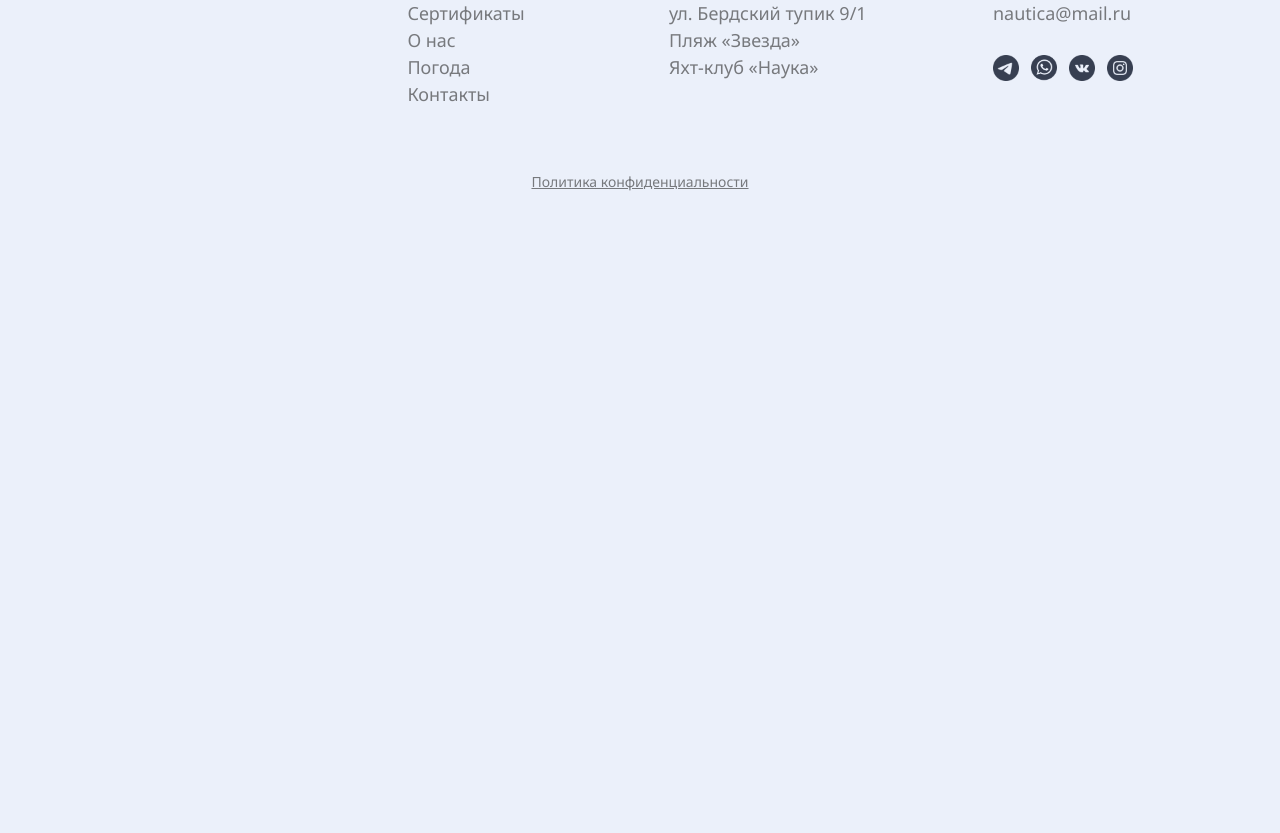
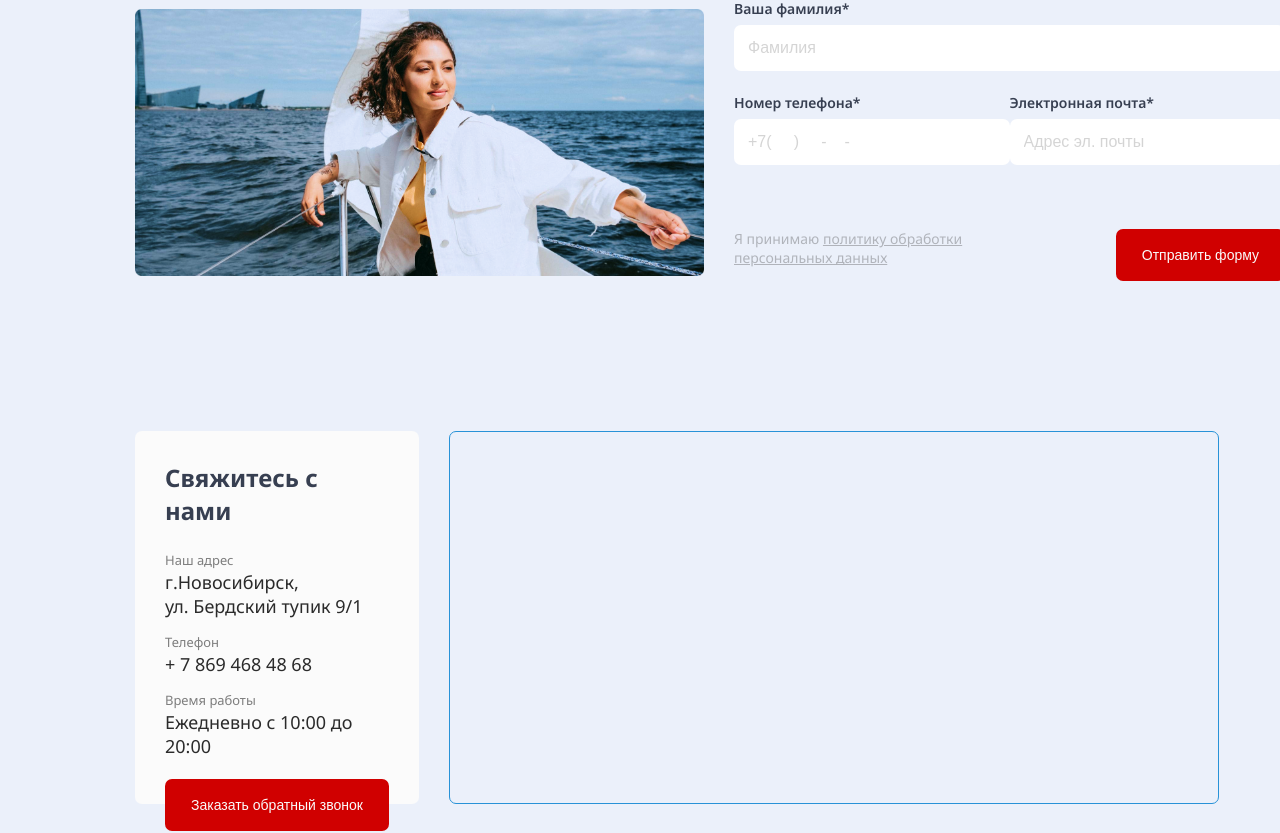
Before and after one commit to eegrishina/nautika, a React (Create React App) app: page / in a window 1280 px wide. Shown: the part 4712-5545 px from the top of the page. Before the commit the page ends 4958 px from the top, so only its background shows below. Built offline with nearby package versions, Linux system fonts and the light colour scheme.

Commit message:
Add components Form and Map to page Home and styling

```diff
--- a/src/pages/Home.js
+++ b/src/pages/Home.js
@@ -4,6 +4,8 @@ import TextBlock from '../components/TextBlock';
 import Journey from '../components/Journey';
 import Statistics from '../components/Statistics';
 import ChooseYacht from '../components/ChooseYacht';
+import Form from '../components/Form';
+import Map from '../components/Map';
 
 export default function Home() {
     return (
@@ -49,6 +51,8 @@ export default function Home() {
                 ]}
                 btn="Оформить сертификат"
                 link="certificates" />
+            <Form />
+            <Map />
         </div>
     )
 }
--- a/src/style.css
+++ b/src/style.css
@@ -20,6 +20,7 @@
 a {
     color: inherit;
     text-decoration: none;
+    outline: none;
 }
 
 body {
@@ -429,7 +430,11 @@ footer p:active {
     cursor: pointer;
 }
 
-.top-btn button.chosen {
+.top-btn button:hover {
+    background-color: #EBF0FA;
+}
+
+.top-btn button.active {
     background-color: var(--blue-color);
     color: var(--white-color);
     font-weight: 700;
@@ -623,6 +628,111 @@ footer p:active {
     margin-bottom: 18px;
 }
 
+/* Form */
+.form-container {
+    display: flex;
+    margin-bottom: 150px;
+}
+
+.form-right img {
+    width: 569px;
+    height: 267px;
+    margin: 30px 30px 0 0;
+}
+
+/* form input:required {
+    border: 1px solid var(--red-color);
+} */
+
+.form-left {
+    display: flex;
+    flex-direction: column;
+    justify-content: space-between;
+    width: 100%;
+}
+
+.form-left label {
+    color: var(--dark-color-title);
+    font-size: 14px;
+    font-weight: 600;
+    line-height: 19.07px;
+}
+
+.form-left input {
+    font-size: 16px;
+    width: 100%;
+    padding: 14px;
+    border: none;
+    border-radius: 7px;
+    outline: none;
+    margin: 6px 0 20px 0;
+    /* cursor: pointer; */
+}
+
+.form-left input:focus {
+    outline: 1px solid var(--blue-color);
+}
+
+.form-left input::placeholder {
+    opacity: 30%;
+}
+
+.form-left p {
+    font-size: 14px;
+    opacity: 30%;
+    width: 270px;
+}
+
+.form-row {
+    display: flex;
+    justify-content: space-between;
+}
+
+.form-row-item {
+    width: 275.5px;
+}
+
+.form-row span {
+    text-decoration: underline;
+}
+
+
+/* Map */
+.map-container {
+    display: flex;
+    margin-bottom: 150px;
+}
+
+.map-info {
+    width: 370px;
+    height: 373px;
+    padding: 30px;
+    border-radius: 7px;
+    margin-right: 30px;
+    background-color: var(--white-color);
+}
+
+.info {
+    margin: 21px 0;
+}
+
+.map-info small {
+    font-size: 13px;
+    opacity: 60%;
+}
+
+.map-info p {
+    font-size: 18px;
+    margin-bottom: 12px;
+}
+
+.map-container iframe {
+    width: 770px;
+    height: 373px;
+    border-radius: 7px;
+    border: 1px solid var(--blue-color);
+}
+
 /* 404 */
 .line-btn {
     color: var(--red-color);
```
